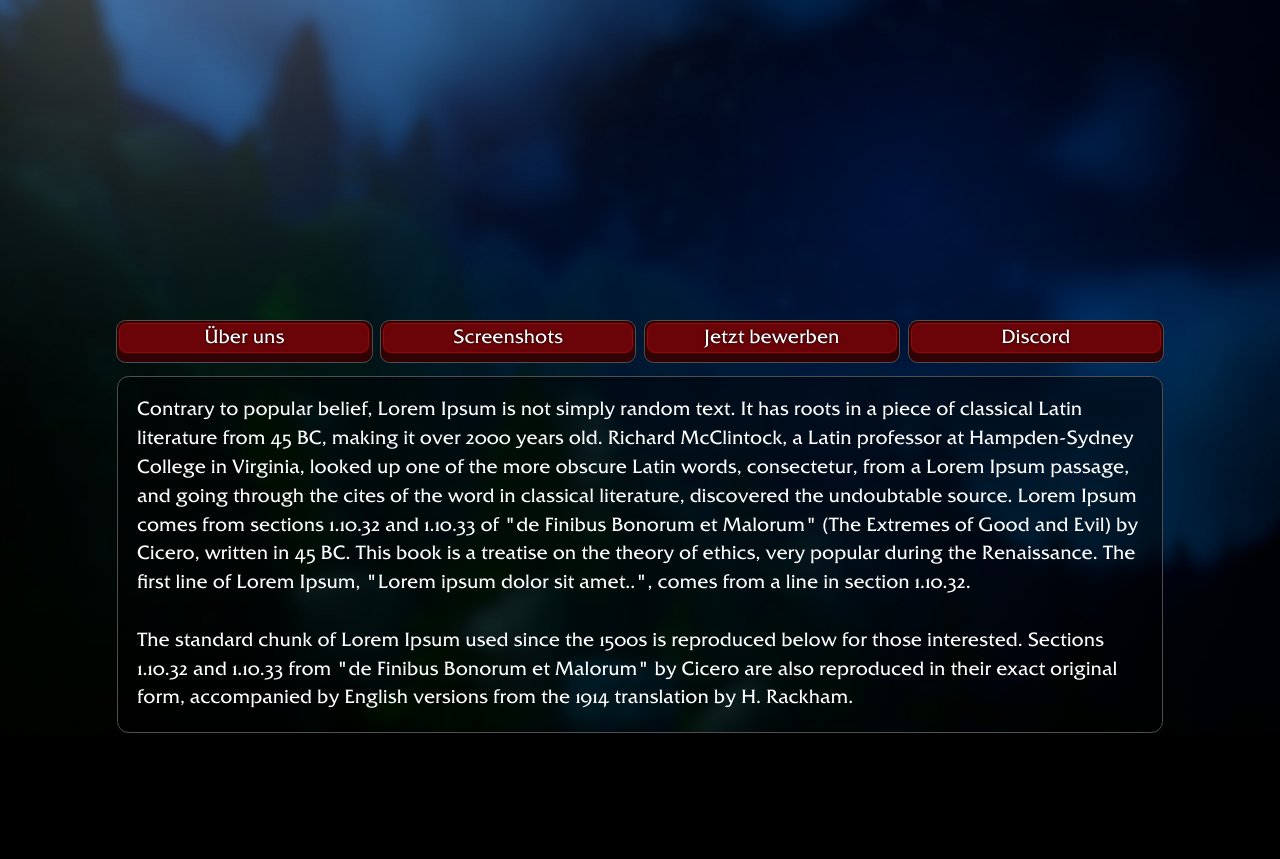
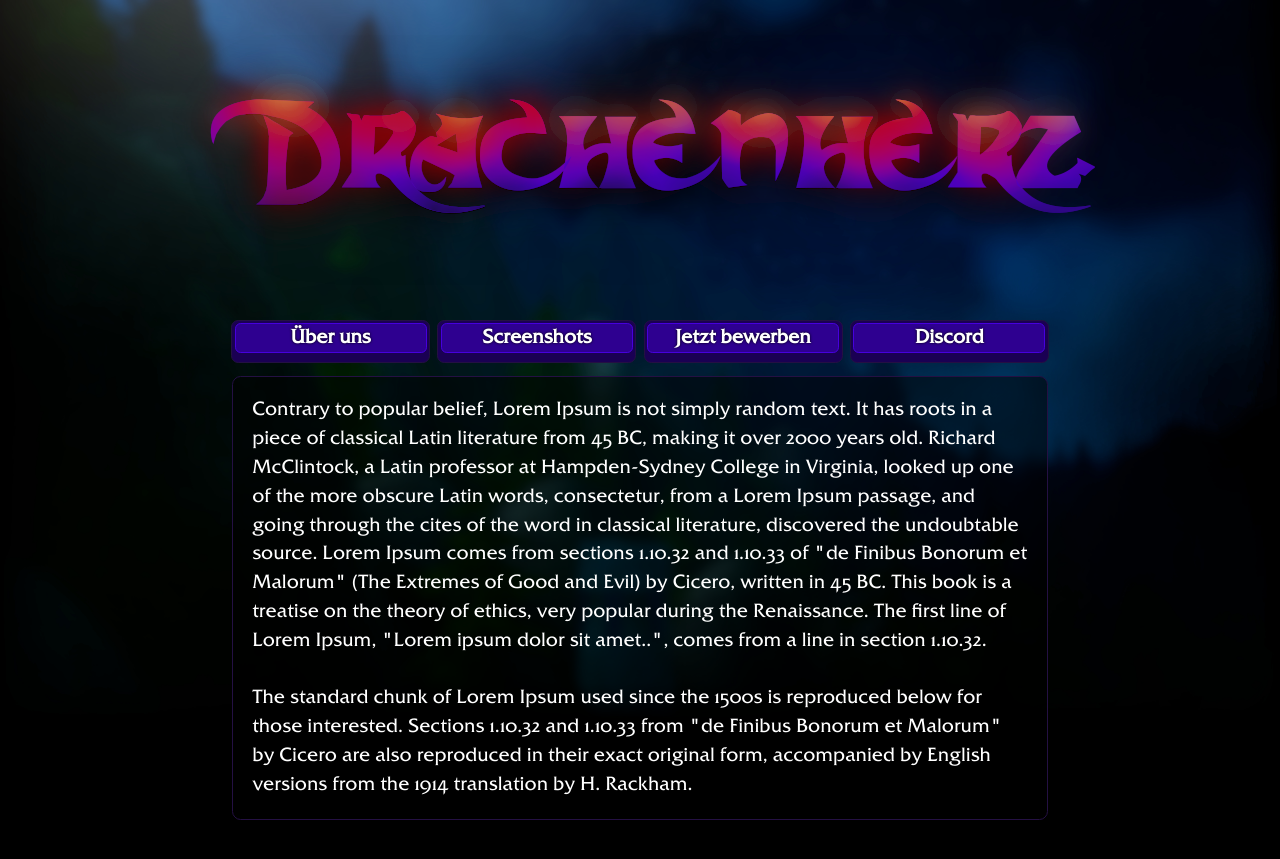
Before and after one commit to bitbrain/drachenherz, a Jekyll site: the page built from index.html, in a window 1280 px wide. Shown: the top 859 px of the page. Built offline with Jekyll 4.4.1, drawn with Linux system fonts in a browser that asks for light colours.

Commit message:
Add logo

```diff
--- a/_sass/_colors.scss
+++ b/_sass/_colors.scss
@@ -1,8 +1,9 @@
 $color-background: black;
 $color-foreground: white;
 
-$color-button-background: #6B0408;
-$color-button-background-highlight: lighten($color-button-background, 10%);
+$color-button-background: #2e0090;
+$color-button-background-vibrant: #ff1800;
+$color-button-background-highlight: lighten($color-button-background, 15%);
 $color-button-border-inner: darken($color-button-background, 12%);
-$color-button-border: #4f4f4f;
+$color-button-border: #241043;
 $color-button-border-highlight: lighten($color-button-border, 50%);
--- a/_sass/_dim.scss
+++ b/_sass/_dim.scss
@@ -1,5 +1,5 @@
-$dim-input-radius: 0.4em;
+$dim-input-radius: 0.3em;
 $dim-input-padding: 0.3em;
 $dim-input-font-size: 1.2em;
-$dim-input-width: 10.5em;
+$dim-input-width: 7.5em;
 $dim-input-height: 2.35em;
--- a/_sass/_layout.scss
+++ b/_sass/_layout.scss
@@ -1,7 +1,7 @@
 body {
   background: url('../images/background.jpg');
   background-position: top center;
-  background-size: auto 120%;
+  background-size: 100% auto;
   background-repeat: no-repeat;
 }
 
@@ -18,6 +18,7 @@ body {
 }
 
 .button {
+  font-weight:800;
   display: absolute;
   margin: auto;
   border-radius: $dim-input-radius;
@@ -37,9 +38,9 @@ body {
   &:hover {
     /* Permalink - use to edit and share this gradient: https://colorzilla.com/gradient-editor/#d31515+1,6b0408+100 */
     background: #d31515; /* Old browsers */
-    background: -moz-radial-gradient(center, ellipse cover,  #d31515 1%, #6b0408 100%); /* FF3.6-15 */
-    background: -webkit-radial-gradient(center, ellipse cover,  #d31515 1%,#6b0408 100%); /* Chrome10-25,Safari5.1-6 */
-    background: radial-gradient(ellipse at center,  #d31515 1%,#6b0408 100%); /* W3C, IE10+, FF16+, Chrome26+, Opera12+, Safari7+ */
+    background: -moz-radial-gradient(center, ellipse cover,  $color-button-background-highlight 1%,  $color-button-background 100%); /* FF3.6-15 */
+    background: -webkit-radial-gradient(center, ellipse cover,  $color-button-background-highlight 1%, $color-button-background 100%); /* Chrome10-25,Safari5.1-6 */
+    background: radial-gradient(ellipse at center,  $color-button-background-highlight 1%, $color-button-background 100%); /* W3C, IE10+, FF16+, Chrome26+, Opera12+, Safari7+ */
     filter: progid:DXImageTransform.Microsoft.gradient( startColorstr='#d31515', endColorstr='#6b0408',GradientType=1 ); /* IE6-9 fallback on horizontal gradient */
   }
 
@@ -48,9 +49,9 @@ body {
     margin-top: 0.1em;
     /* Permalink - use to edit and share this gradient: https://colorzilla.com/gradient-editor/#ff1919+1,960608+100 */
     background: #ff1919; /* Old browsers */
-    background: -moz-radial-gradient(center, ellipse cover,  #ff1919 1%, #960608 100%); /* FF3.6-15 */
-    background: -webkit-radial-gradient(center, ellipse cover,  #ff1919 1%,#960608 100%); /* Chrome10-25,Safari5.1-6 */
-    background: radial-gradient(ellipse at center,  #ff1919 1%,#960608 100%); /* W3C, IE10+, FF16+, Chrome26+, Opera12+, Safari7+ */
+    background: -moz-radial-gradient(center, ellipse cover,  $color-button-background-vibrant 1%, $color-button-background-highlight 100%); /* FF3.6-15 */
+    background: -webkit-radial-gradient(center, ellipse cover,  $color-button-background-vibrant 1%,$color-button-background-highlight 100%); /* Chrome10-25,Safari5.1-6 */
+    background: radial-gradient(ellipse at center,  $color-button-background-vibrant 1%,$color-button-background-highlight 100%); /* W3C, IE10+, FF16+, Chrome26+, Opera12+, Safari7+ */
     filter: progid:DXImageTransform.Microsoft.gradient( startColorstr='#ff1919', endColorstr='#960608',GradientType=1 ); /* IE6-9 fallback on horizontal gradient */
   }
 }
@@ -62,13 +63,14 @@ body {
 .banner {
   height: 20em;
   width: 100%;
+  background: url('../images/logo.png') center center no-repeat;
 }
 .content {
   font-size: 1.2em;
   background-color: rgba(0,0,0,0.5);
   text-align: left;
   padding: 1em;
-  width:52.4em;
+  width:40.4em;
   margin-top: 0.7em;
   height: auto;
   line-height: 1.5em;
```
Also changed, not shown: assets/images/logo.png (added).
